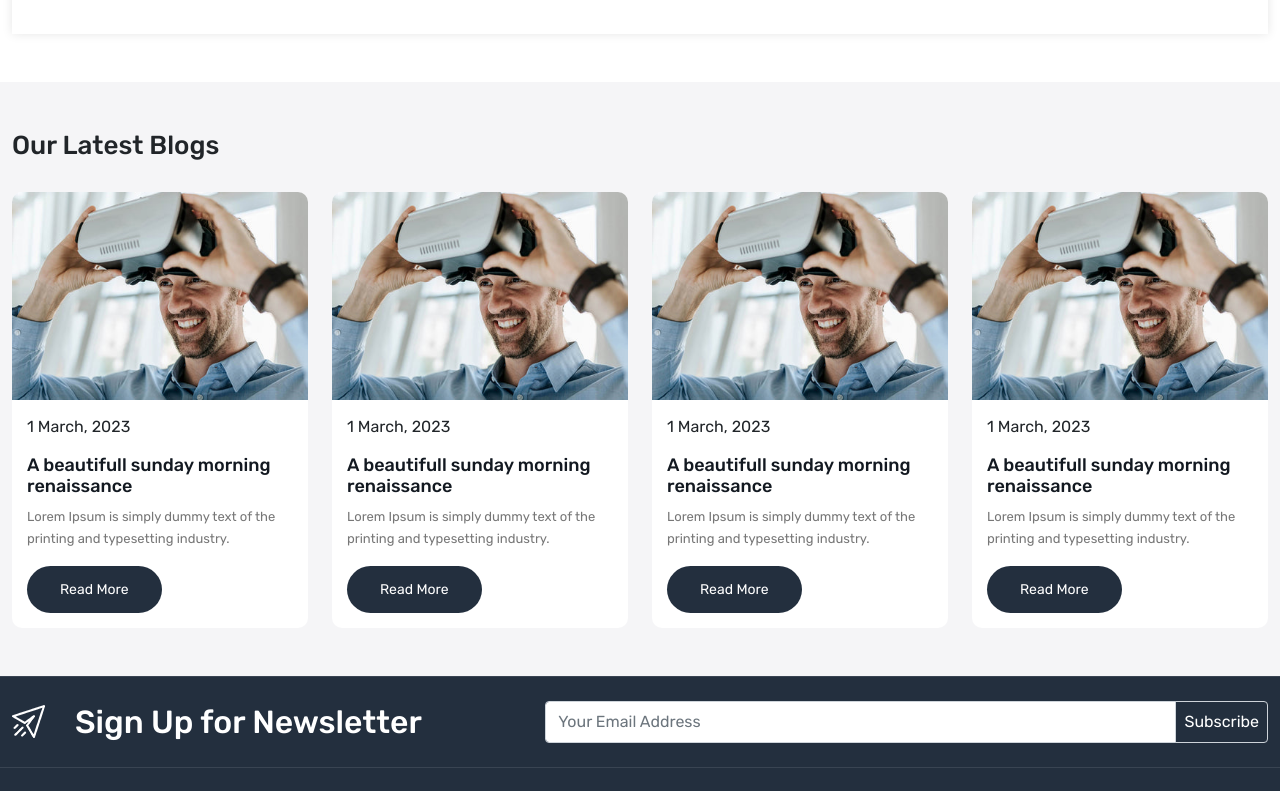
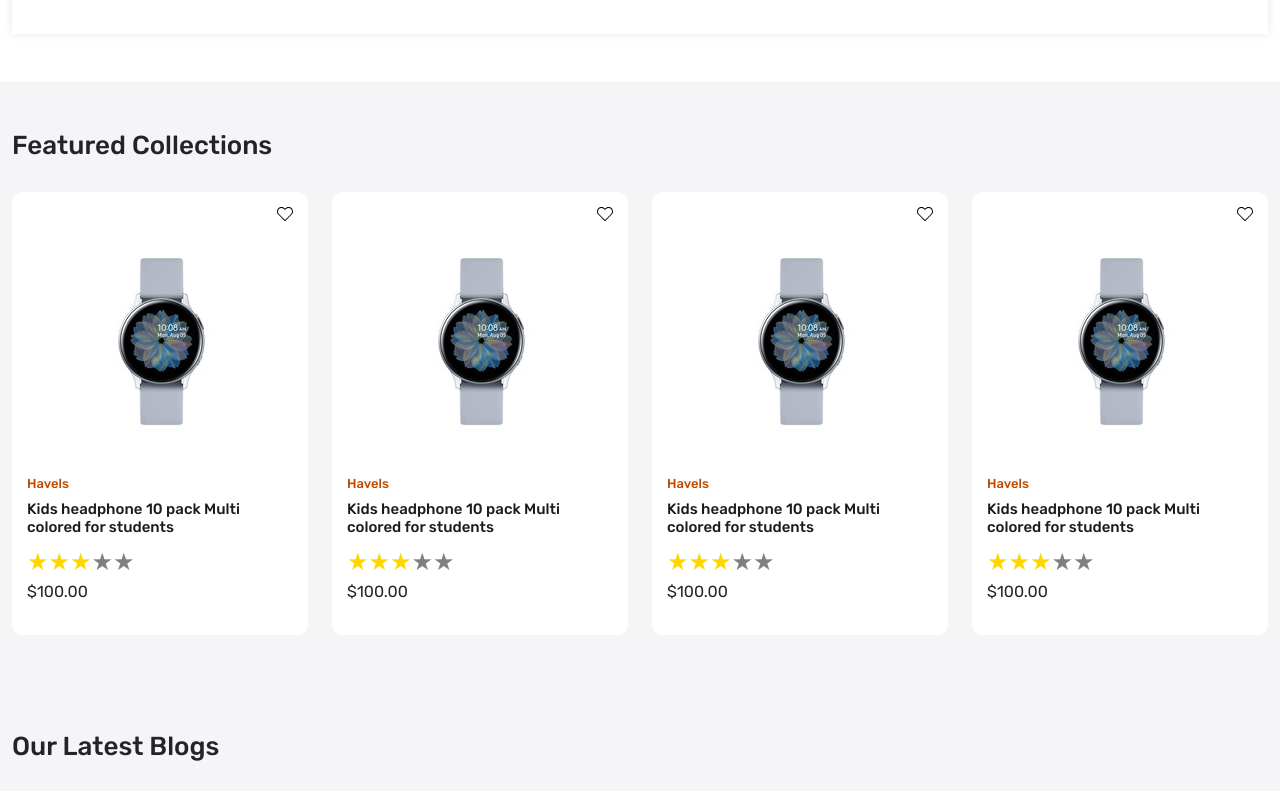
Before and after one commit to GyanendraMohan/ecommerce-app, a React (Create React App) app: page / in a window 1280 px wide. Shown: the part 1480-2271 px from the top of the page. Built offline with nearby package versions, Linux system fonts and the light colour scheme.

Commit message:
completed featured collections section

```diff
--- a/package.json
+++ b/package.json
@@ -11,6 +11,7 @@
     "react-dom": "^18.2.0",
     "react-fast-marquee": "^1.3.5",
     "react-icons": "^4.7.1",
+    "react-rating-stars-component": "^2.2.0",
     "react-redux": "^8.0.5",
     "react-router-dom": "^6.8.1",
     "react-scripts": "5.0.1",
--- a/src/App.css
+++ b/src/App.css
@@ -12,6 +12,7 @@
   --color-f5f5f7: #f5f5f7;
   --color-ededed: #ededed;
   --color-777777: #777777;
+  --color-1c1c1b: #1c1c1b;
 }
 
 .section-heading {
@@ -281,3 +282,43 @@
   color: var(--color-777777);
 }
 /* Blog part ends here */
+
+/* Product card */
+
+.product-card {
+  padding: 15px;
+  background-color: white;
+  border-radius: 10px;
+  overflow: hidden;
+}
+
+.product-card:hover .action-bar {
+  right: 10px;
+}
+
+.product-card .product-details h6 {
+  color: var(--color-bf4800);
+  font-size: 13px;
+}
+
+.product-card .product-details h5 {
+  font-size: 15px;
+  color: var(--color-1c1c1b);
+}
+.product-card.product-details p.price {
+  font: size 16px;
+  color: var(--color-1c1c1b);
+}
+
+.action-bar {
+  top: 10%;
+  right: -30px;
+  transition: 0.3s;
+}
+
+.whislist-icon {
+  top: 2%;
+  right: 15px;
+}
+
+/* Product cards end here */
--- /dev/null
+++ b/src/components/ProductCard.js
@@ -0,0 +1,49 @@
+import React from "react";
+import ReactStars from "react-rating-stars-component";
+import { Link } from "react-router-dom";
+
+const ProductCard = () => {
+  return (
+    <div className="col-3">
+      <div className="product-card position-relative ">
+        <div className="whislist-icon position-absolute">
+          <Link>
+            <img src="images/wish.svg" alt="whislist" />
+          </Link>
+        </div>
+        <div product-image>
+          <img src="images/watch.jpg" alt="product image" />
+        </div>
+        <div className="product-details">
+          <h6 className="brands">Havels</h6>
+          <h5 className="product-title">
+            Kids headphone 10 pack Multi colored for students
+          </h5>
+          <ReactStars
+            count={5}
+            size={24}
+            value="3"
+            edit={false}
+            activeColor="#ffd700"
+          />
+          <p className="price">$100.00</p>
+        </div>
+        <div className="action-bar position-absolute">
+          <div className="d-flex flex-column gap-15">
+            <Link>
+              <img src="/images/prodcompare.svg" alt="compare" />
+            </Link>
+            <Link>
+              <img src="/images/view.svg" alt="view" />
+            </Link>
+            <Link>
+              <img src="/images/add-cart.svg" alt="addcart" />
+            </Link>
+          </div>
+        </div>
+      </div>
+    </div>
+  );
+};
+
+export default ProductCard;
--- a/src/pages/Home.js
+++ b/src/pages/Home.js
@@ -2,6 +2,7 @@
 import { Link } from "react-router-dom";
 import Marquee from "react-fast-marquee";
 import BlogCart from "../components/BlogCart";
+import ProductCard from "../components/ProductCard";
 
 const Home = () => {
   return (
@@ -236,6 +237,19 @@
         <div className="container-xxl">
           <div className="row">
             <div className="col-12">
+              <h3 className="section-heading">Featured Collections</h3>
+            </div>
+            <ProductCard />
+            <ProductCard />
+            <ProductCard />
+            <ProductCard />
+          </div>
+        </div>
+      </section>
+      <section className="blog-wrapper py-5 home-wrapper-2">
+        <div className="container-xxl">
+          <div className="row">
+            <div className="col-12">
               <h3 className="section-heading">Our Latest Blogs</h3>
             </div>
             <BlogCart />
```
Also changed, not shown: 1 other file (tests, documents, lock files or other folders).
